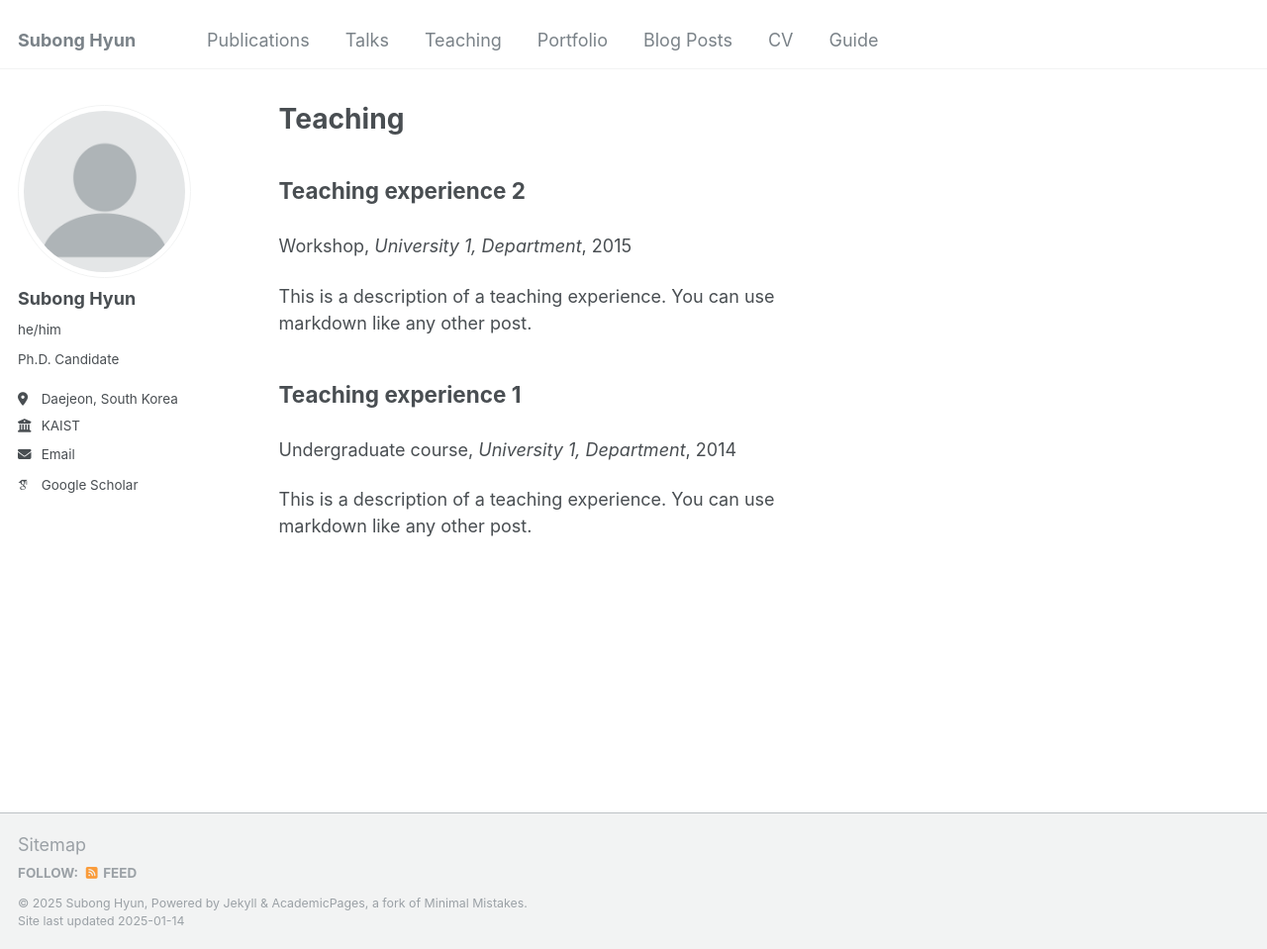
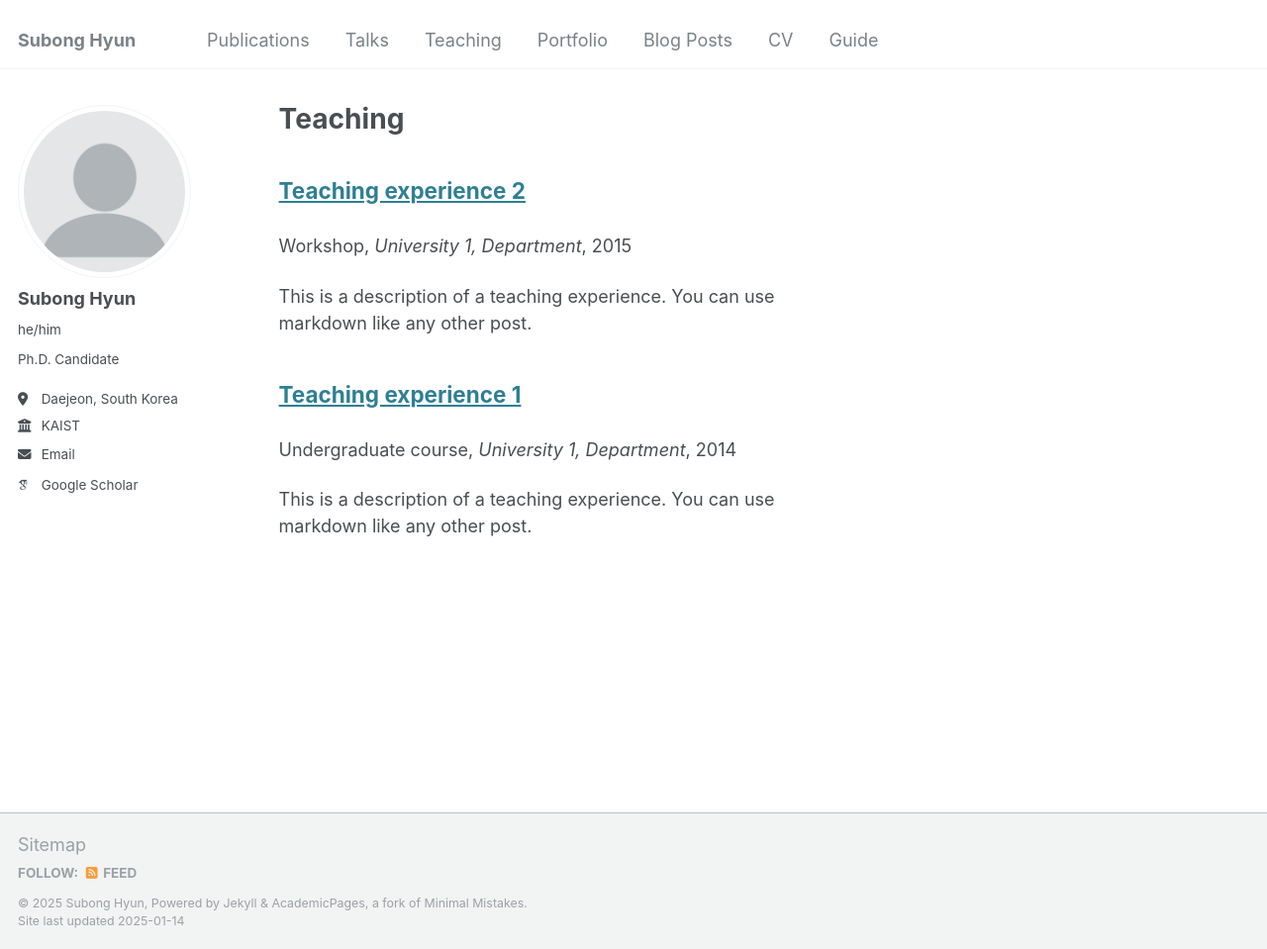
Before and after one commit to SubongHyun/subonghyun.github.io, a Jekyll site: the page built from _pages/teaching.html, in a window 1280 px wide and 959 px high. Shown: the whole window at 99% size. Built offline with Jekyll 4.4.1, drawn with Linux system fonts in a browser that asks for light colours; some web fonts are replaced.

Commit message:
Update archive-single.html

```diff
--- a/_includes/archive-single.html
+++ b/_includes/archive-single.html
@@ -30,7 +30,7 @@
       {% if post.link %}
         <a href="{{ post.link }}">{{ title }}</a> <a href="{{ base_path }}{{ post.url }}" rel="permalink"><i class="fa fa-link" aria-hidden="true" title="permalink"></i><span class="sr-only">Permalink</span></a>
       {% else %}
-        <p class="no-underline">{{ title }}</p>
+        <p><a href="#" class="no-underline">{{ title }}</a></p>
       {% endif %}
     </h2>
 
```
